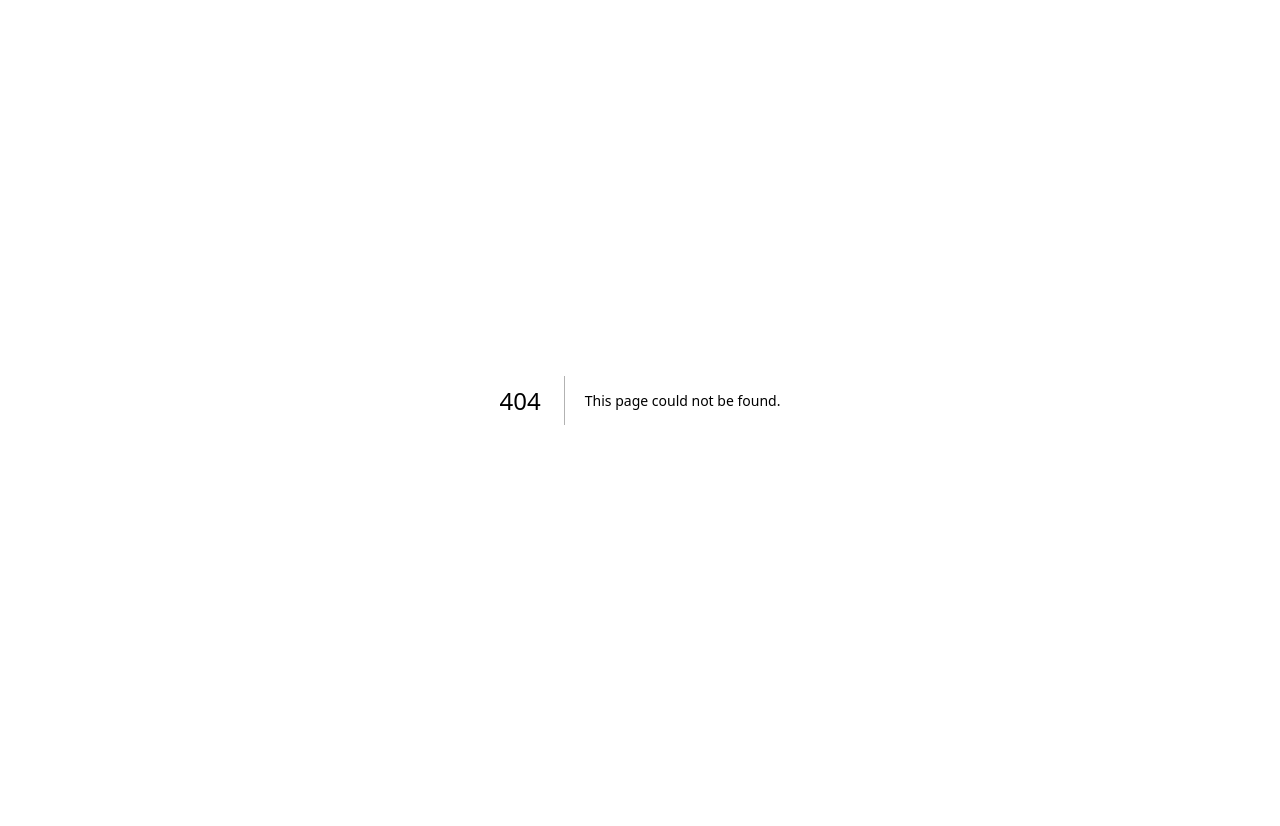
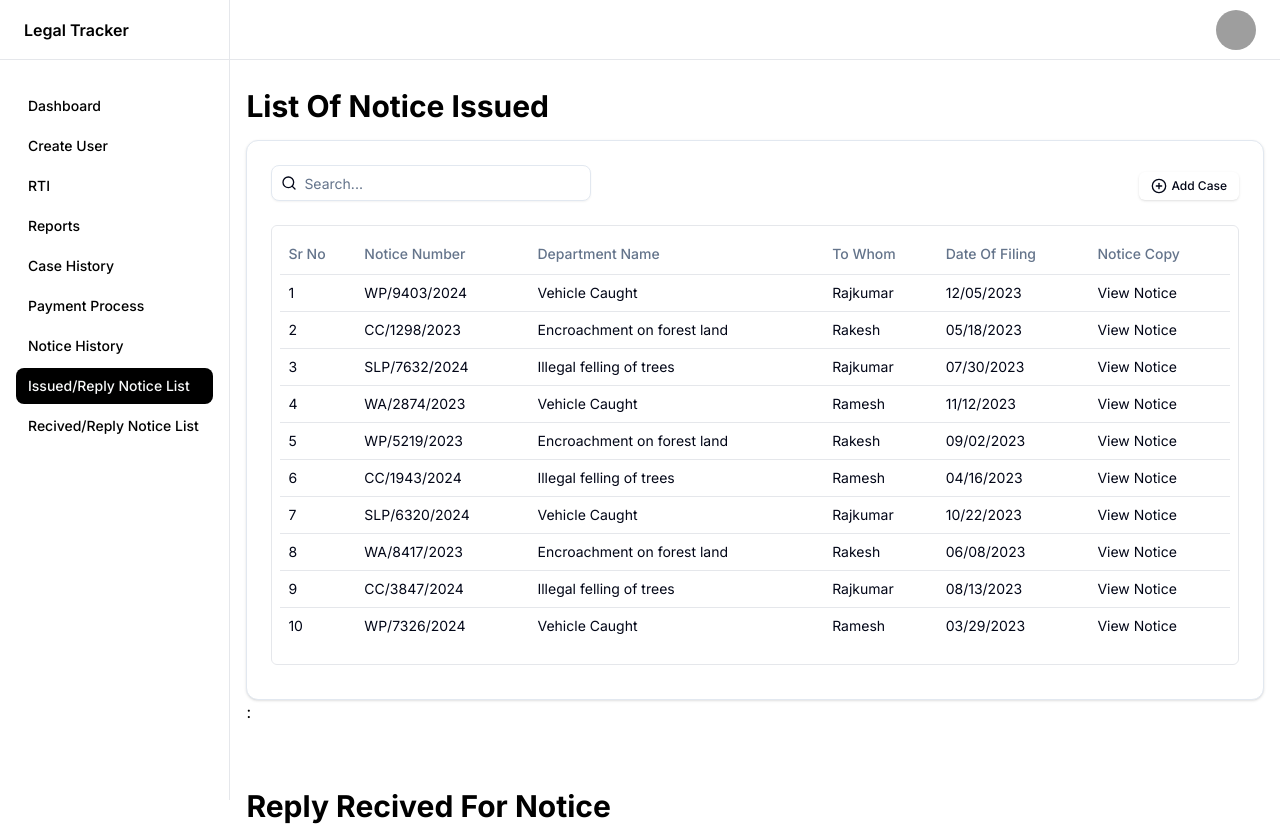
Before and after one commit to rajkumar987/legal-tracker-n, a Next.js app: page /notice-history/IRNL in a window 1280 px wide. Before the commit this address had no page. Shown: the top 826 px of the page. Before the commit the page ends 800 px from the top, so only its background shows below. Built offline with nearby package versions, Linux system fonts and the light colour scheme; grey boxes are pictures that could not be loaded.

Commit message:
Added Notice History

```diff
--- /dev/null
+++ b/src/app/(pages)/notice-history/IRNL/page.jsx
@@ -0,0 +1,56 @@
+'use client';
+import React from "react";
+import DataTable from "@/components/data-table";
+import { ReportData } from "@/constants/dashboard-data";
+
+
+const columns = [
+  {
+    accessorKey: "id",
+    header: "Sr No",
+  },
+  {
+    accessorKey: "case_number",
+    header: "Notice Number",
+  },
+  {
+    accessorKey: "department",
+    header: "Department Name",
+  },
+  {
+    accessorKey: "advocate",
+    header: "To Whom",
+  },
+  {
+    accessorKey: "date_of_filing",
+    header: "Date Of Filing",
+  },
+  {
+    header:"Notice Copy",
+    id: "notice_copy",
+    cell: ({ row }) => {
+      // Render whatever content you want here
+      return (
+        <a href="link/to/jpeg/file" target="_blank" rel="noopener noreferrer">View Notice</a>
+      );
+    },
+  }
+];
+
+const IRNL = () => {
+  return (
+  <div>
+  <div className="container mx-auto px-4 py-8">
+    <h1 className="text-3xl font-bold mb-4">List Of Notice Issued</h1>
+    <DataTable columns={columns} data={ReportData} />:
+  </div>
+
+  <div className="container mx-auto px-4 py-8">
+  <h1 className="text-3xl font-bold mb-4">Reply Recived For Notice</h1>
+  <DataTable columns={columns} data={ReportData.slice(0,3)} />:
+  </div>
+  </div>
+);
+};
+
+export default IRNL;
--- /dev/null
+++ b/src/app/(pages)/notice-history/RRNL/page.jsx
@@ -0,0 +1,56 @@
+'use client';
+import React from "react";
+import DataTable from "@/components/data-table";
+import { ReportData } from "@/constants/dashboard-data";
+
+
+const columns = [
+  {
+    accessorKey: "id",
+    header: "Sr No",
+  },
+  {
+    accessorKey: "case_number",
+    header: "Notice Number",
+  },
+  {
+    accessorKey: "department",
+    header: "Department Name",
+  },
+  {
+    accessorKey: "advocate",
+    header: "To Whom",
+  },
+  {
+    accessorKey: "date_of_filing",
+    header: "Date Of Filing",
+  },
+  {
+    header:"Notice Copy",
+    id: "notice_copy",
+    cell: ({ row }) => {
+      // Render whatever content you want here
+      return (
+        <a href="link/to/jpeg/file" target="_blank" rel="noopener noreferrer">View Notice</a>
+      );
+    },
+  }
+];
+
+const IRNL = () => {
+  return (
+  <div>
+  <div className="container mx-auto px-4 py-8">
+    <h1 className="text-3xl font-bold mb-4">List Of Notice Issued</h1>
+    <DataTable columns={columns} data={ReportData} />:
+  </div>
+
+  <div className="container mx-auto px-4 py-8">
+  <h1 className="text-3xl font-bold mb-4">Reply Recived For Notice</h1>
+  <DataTable columns={columns} data={ReportData.slice(0,3)} />:
+  </div>
+  </div>
+);
+};
+
+export default IRNL;
--- a/src/constants/navbar-data.js
+++ b/src/constants/navbar-data.js
@@ -5,5 +5,7 @@ export const menu = [
   { name: "Reports", url: "/reports", key: "reports" },
   { name: "Case History", url: "/case-history", key: "case-history" },
   { name: "Payment Process", url: "/payment-process", key: "payment-process" },
-  { name: "Notice History", url: "/notice-history", key: "notice-history" },
+  { name: "Notice History", url: "/notice-history", key: "notice-history"},
+  { name: "Issued/Reply Notice List", url: "/notice-history/IRNL", key: "Issued/Reply-Notice-List" },
+  { name: "Recived/Reply Notice List", url: "/notice-history/RRNL", key: "Recived/Reply-Notice-List" }
 ];
```
